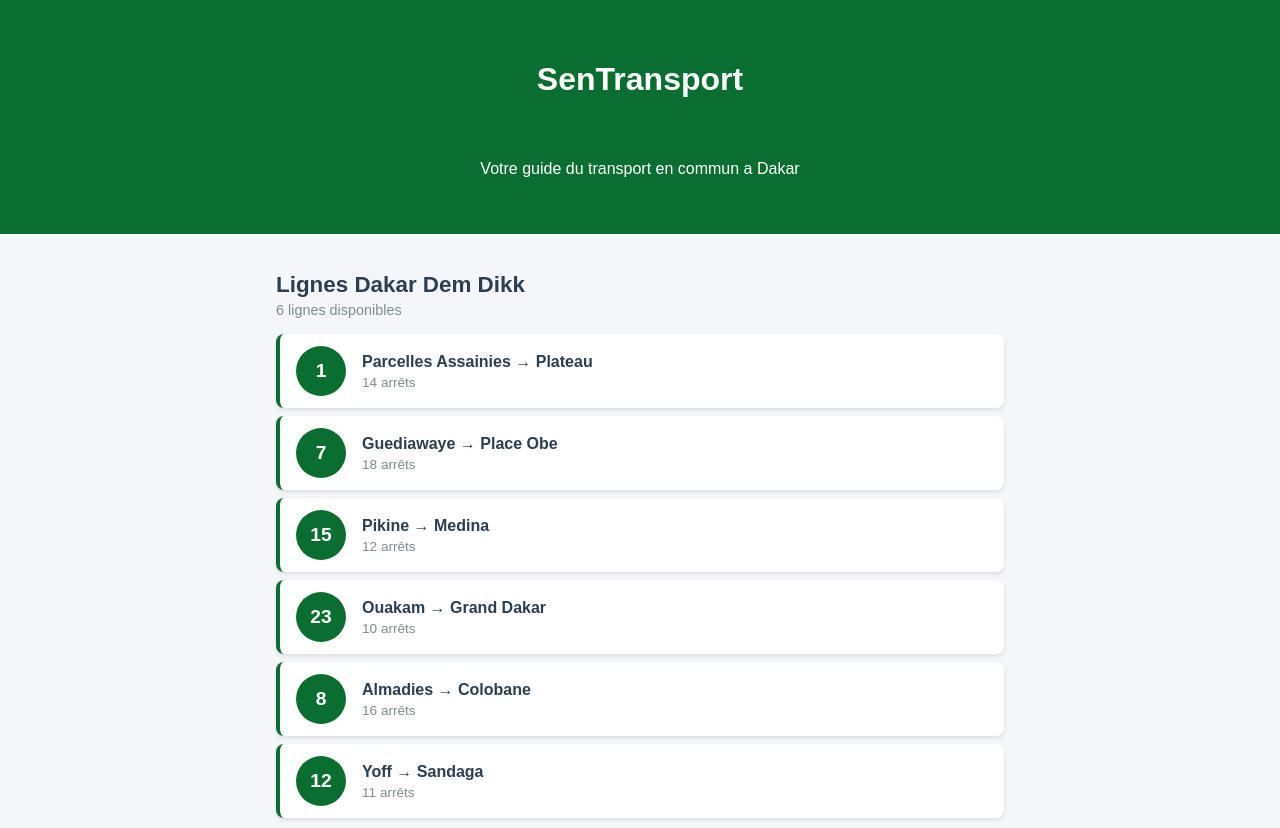
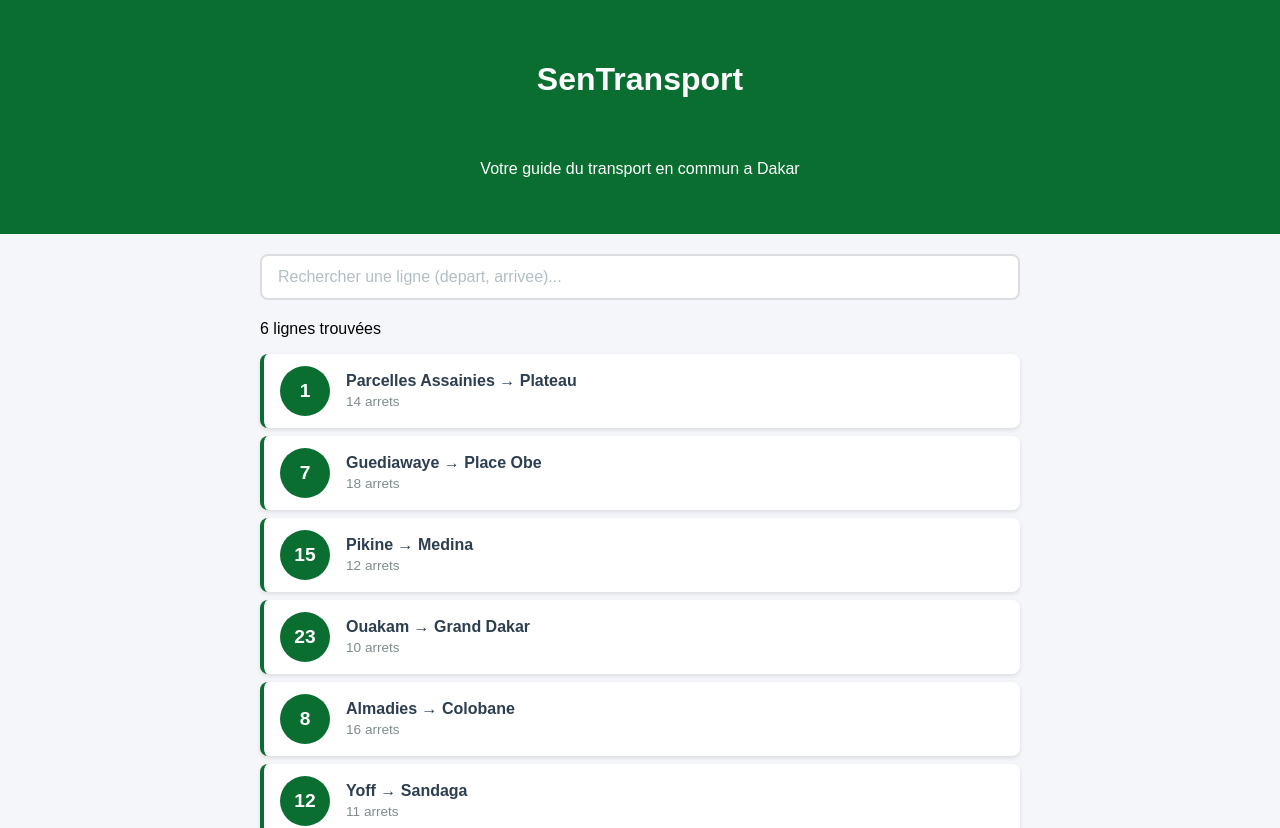
Before and after one commit to Fallou077/sentransport, a React (Create React App) app: page / in a window 1280 px wide. Shown: the top 828 px of the page. Built offline with nearby package versions, Linux system fonts and the light colour scheme.

Commit message:
Lab 3: etat, recherche et selection de lignes

```diff
--- a/src/App.css
+++ b/src/App.css
@@ -20,3 +20,19 @@
     padding: 12px;
   }
 }
+@media (max-width: 600px) {
+  .contenu {
+    padding: 12px;
+  }
+
+  .ligne-bus {
+    padding: 10px 12px;
+  }
+
+  .ligne-numero {
+    width: 40px;
+    height: 40px;
+    font-size: 1rem;
+    margin-right: 12px;
+  }
+}
--- a/src/App.js
+++ b/src/App.js
@@ -1,23 +1,103 @@
+import { useState } from 'react';
 import './App.css';
 import Header from './Header';
-import ListeLignes from './ListeLignes';
+import Recherche from './Recherche';
+import LigneBus from './LigneBus';
+import DetailLigne from './DetailLigne';
 import Footer from './Footer';
 
 function App() {
+  const [recherche, setRecherche] = useState("");
+  const [ligneSelectionnee, setLigneSelectionnee] = useState(null);
+
   const lignes = [
-    { id: 1, numero: "1", depart: "Parcelles Assainies", arrivee: "Plateau", arrets: 14 },
-    { id: 2, numero: "7", depart: "Guediawaye", arrivee: "Place Obe", arrets: 18 },
-    { id: 3, numero: "15", depart: "Pikine", arrivee: "Medina", arrets: 12 },
-    { id: 4, numero: "23", depart: "Ouakam", arrivee: "Grand Dakar", arrets: 10 },
-    { id: 5, numero: "8", depart: "Almadies", arrivee: "Colobane", arrets: 16 },
-    { id: 6, numero: "12", depart: "Yoff", arrivee: "Sandaga", arrets: 11 },
+    {
+      id: 1,
+      numero: "1",
+      depart: "Parcelles Assainies",
+      arrivee: "Plateau",
+      arrets: 14,
+      listeArrets: ["Parcelles U14", "Parcelles U10", "Camberene", "Patte d'Oie", "Grand Dakar", "Colobane", "Ponty", "Plateau"]
+    },
+    {
+      id: 2,
+      numero: "7",
+      depart: "Guediawaye",
+      arrivee: "Place Obe",
+      arrets: 18,
+      listeArrets: ["Guediawaye", "Pikine", "Thiaroye", "Keur Massar", "Grand Yoff", "Parcelles", "Liberte 6", "Place Obe"]
+    },
+    {
+      id: 3,
+      numero: "15",
+      depart: "Pikine",
+      arrivee: "Medina",
+      arrets: 12,
+      listeArrets: ["Pikine Centre", "Thiaroye Gare", "Hann", "Colobane", "Fass", "Medina"]
+    },
+    {
+      id: 4,
+      numero: "23",
+      depart: "Ouakam",
+      arrivee: "Grand Dakar",
+      arrets: 10,
+      listeArrets: ["Ouakam Village", "Mermoz", "Fann", "Point E", "Liberte 5", "Grand Dakar"]
+    },
+    {
+      id: 5,
+      numero: "8",
+      depart: "Almadies",
+      arrivee: "Colobane",
+      arrets: 16,
+      listeArrets: ["Almadies", "Ngor", "Yoff", "Ouest Foire", "Liberte 6", "Colobane"]
+    },
+    {
+      id: 6,
+      numero: "12",
+      depart: "Yoff",
+      arrivee: "Sandaga",
+      arrets: 11,
+      listeArrets: ["Yoff Village", "Aeroport LSS", "Parcelles U17", "Grand Yoff", "HLM", "Sandaga"]
+    }
   ];
+
+  const lignesFiltrees = lignes.filter((l) =>
+    l.depart.toLowerCase().includes(recherche.toLowerCase()) ||
+    l.arrivee.toLowerCase().includes(recherche.toLowerCase()) ||
+    l.numero.includes(recherche)
+  );
+
+  function handleClickLigne(ligne) {
+    if (ligneSelectionnee && ligneSelectionnee.id === ligne.id) {
+      setLigneSelectionnee(null);
+    } else {
+      setLigneSelectionnee(ligne);
+    }
+  }
 
   return (
     <div className="App">
       <Header />
       <main className="contenu">
-        <ListeLignes lignes={lignes} />
+        <Recherche valeur={recherche} onChange={setRecherche} />
+
+        <p className="resultat-recherche">
+          {lignesFiltrees.length} ligne{lignesFiltrees.length > 1 ? 's' : ''} trouvée{lignesFiltrees.length > 1 ? 's' : ''}
+        </p>
+
+        {lignesFiltrees.map((ligne) => (
+          <LigneBus
+            key={ligne.id}
+            numero={ligne.numero}
+            depart={ligne.depart}
+            arrivee={ligne.arrivee}
+            arrets={ligne.arrets}
+            estSelectionnee={ligneSelectionnee && ligneSelectionnee.id === ligne.id}
+            onClick={() => handleClickLigne(ligne)}
+          />
+        ))}
+
+        {ligneSelectionnee && <DetailLigne ligne={ligneSelectionnee} />}
       </main>
       <Footer />
     </div>
--- /dev/null
+++ b/src/DetailLigne.css
@@ -0,0 +1,73 @@
+.detail-ligne {
+  background-color: #ffffff;
+  border: 2px solid #0a6e31;
+  border-radius: 8px;
+  padding: 20px;
+  margin-top: 16px;
+  animation: slideDown 0.3s ease;
+}
+
+@keyframes slideDown {
+  from {
+    opacity: 0;
+    transform: translateY(-10px);
+  }
+  to {
+    opacity: 1;
+    transform: translateY(0);
+  }
+}
+
+.detail-titre {
+  color: #0a6e31;
+  margin: 0 0 8px 0;
+  font-size: 1.2rem;
+}
+
+.detail-info {
+  color: #7f8c8d;
+  margin: 0 0 16px 0;
+  font-size: 0.9rem;
+}
+
+.detail-arrets h4 {
+  color: #2c3e50;
+  margin: 0 0 8px 0;
+}
+
+.detail-liste {
+  list-style: none;
+  padding: 0;
+  margin: 0;
+}
+
+.detail-arret {
+  display: flex;
+  align-items: center;
+  padding: 8px 0;
+  border-bottom: 1px solid #f0f0f0;
+}
+
+.detail-arret:last-child {
+  border-bottom: none;
+}
+
+.arret-numero {
+  background-color: #0a6e31;
+  color: white;
+  width: 28px;
+  height: 28px;
+  border-radius: 50%;
+  display: flex;
+  align-items: center;
+  justify-content: center;
+  font-size: 0.8rem;
+  font-weight: bold;
+  margin-right: 12px;
+  flex-shrink: 0;
+}
+
+.arret-nom {
+  color: #2c3e50;
+  font-size: 0.95rem;
+}
--- /dev/null
+++ b/src/DetailLigne.js
@@ -0,0 +1,27 @@
+import './DetailLigne.css';
+
+function DetailLigne({ ligne }) {
+  return (
+    <div className="detail-ligne">
+      <h3 className="detail-titre">
+        Ligne {ligne.numero} : {ligne.depart} &rarr; {ligne.arrivee}
+      </h3>
+      <p className="detail-info">
+        {ligne.arrets} arrets sur ce trajet
+      </p>
+      <div className="detail-arrets">
+        <h4>Arrets principaux :</h4>
+        <ul className="detail-liste">
+          {ligne.listeArrets.map((arret, index) => (
+            <li key={index} className="detail-arret">
+              <span className="arret-numero">{index + 1}</span>
+              <span className="arret-nom">{arret}</span>
+            </li>
+          ))}
+        </ul>
+      </div>
+    </div>
+  );
+}
+
+export default DetailLigne;
--- a/src/LigneBus.css
+++ b/src/LigneBus.css
@@ -47,3 +47,11 @@
   color: #7f8c8d;
   margin-top: 4px;
 }
+.ligne-bus-active {
+  border-left: 4px solid #e67e22;
+  background-color: #fef9f3;
+}
+
+.ligne-bus-active .ligne-numero {
+  background-color: #e67e22;
+}
--- a/src/LigneBus.js
+++ b/src/LigneBus.js
@@ -1,14 +1,17 @@
 import './LigneBus.css';
 
-function LigneBus({ numero, depart, arrivee, arrets }) {
+function LigneBus({ numero, depart, arrivee, arrets, estSelectionnee, onClick }) {
   return (
-    <div className="ligne-bus">
+    <div
+      className={`ligne-bus ${estSelectionnee ? 'ligne-bus-active' : ''}`}
+      onClick={onClick}
+    >
       <div className="ligne-numero">{numero}</div>
       <div className="ligne-info">
         <span className="ligne-trajet">
           {depart} &rarr; {arrivee}
         </span>
-        <span className="ligne-arrets">{arrets} arrêts</span>
+        <span className="ligne-arrets">{arrets} arrets</span>
       </div>
     </div>
   );
--- /dev/null
+++ b/src/Recherche.css
@@ -0,0 +1,22 @@
+.recherche {
+  margin-bottom: 20px;
+}
+
+.recherche-input {
+  width: 100%;
+  padding: 12px 16px;
+  font-size: 1rem;
+  border: 2px solid #dcdde1;
+  border-radius: 8px;
+  outline: none;
+  box-sizing: border-box;
+  transition: border-color 0.2s;
+}
+
+.recherche-input:focus {
+  border-color: #0a6e31;
+}
+
+.recherche-input::placeholder {
+  color: #b2bec3;
+}
--- /dev/null
+++ b/src/Recherche.js
@@ -0,0 +1,17 @@
+import './Recherche.css';
+
+function Recherche({ valeur, onChange }) {
+  return (
+    <div className="recherche">
+      <input
+        type="text"
+        className="recherche-input"
+        placeholder="Rechercher une ligne (depart, arrivee)..."
+        value={valeur}
+        onChange={(e) => onChange(e.target.value)}
+      />
+    </div>
+  );
+}
+
+export default Recherche;
```
Also changed, not shown: src/StatReseau.js (added, +32 -0 lines).
